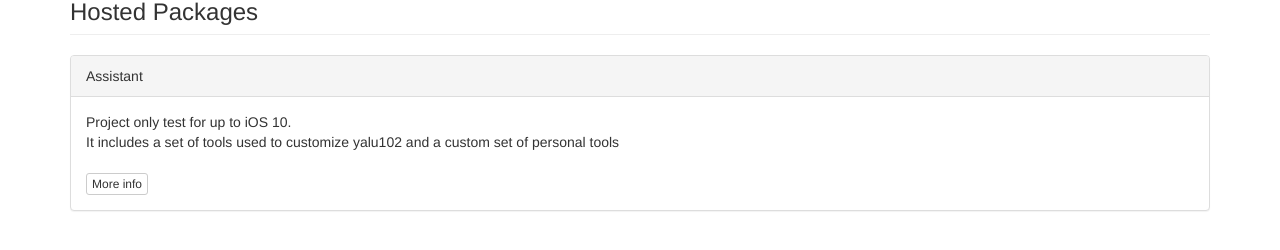
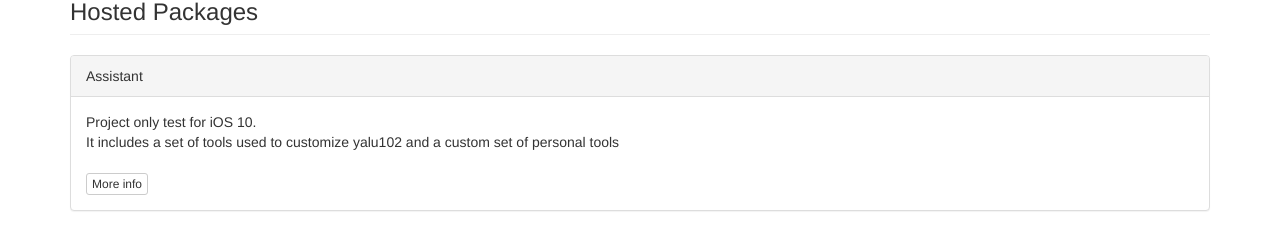
Before and after one commit to xavo95/xavo95.github.io, a Jekyll site: the page repo/index.html, which Jekyll copies as it is, in a window 1280 px wide. Shown: the part 229-479 px from the top of the page. Built offline with Jekyll 4.4.1, drawn with Linux system fonts in a browser that asks for light colours; nearby versions of some CDN libraries.

Commit message:
Updated repository

```diff
--- a/repo/depictions/es.nom.xnet.assistant/info.xml
+++ b/repo/depictions/es.nom.xnet.assistant/info.xml
@@ -9,7 +9,7 @@
 		</firmware>
 	</compatibility>
 	<dependencies>
-		<package>mobilesubstrate</package>
+		<package>No dependecies</package>
 	</dependencies>
 	<descriptionlist>
 		<description>Set of tools to take full potential of yalu102.</description>
--- a/repo/index.html
+++ b/repo/index.html
@@ -27,7 +27,7 @@
 	<div class="panel panel-default">
 	  <div class="panel-heading">Assistant</div>
 	  <div class="panel-body">
-		Project only test for up to iOS 10.<br />
+		Project only test for iOS 10.<br />
 	   	It includes a set of tools used to customize yalu102 and a custom set of personal tools<br /><br />
 		<a class="btn btn-xs btn-default" href="depictions/?p=es.nom.xnet.assistant">More info</a>
 	  </div>
```
Also changed, not shown: 4 other files.
